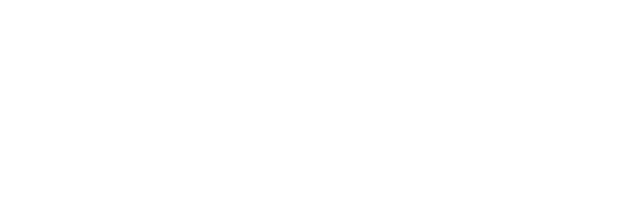
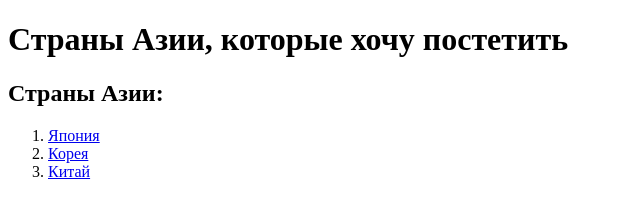
Before and after one commit to Elena753269/task-html, a website: page src/index.html in a window 1280 px wide. Shown: the whole page, without its empty margins (0-640 px from the left). Drawn offline with Linux system fonts and the light colour scheme.

Commit message:
Задание по HTML

```diff
--- a/src/index.html
+++ b/src/index.html
@@ -1,7 +1,33 @@
-<!DOCTYPE html>
+<!doctype html>
 <html lang="en">
     <head>
         <title>HTML</title>
     </head>
-    <body></body>
+    <body>
+        <h1>Страны Азии, которые хочу постетить</h1>
+        <h2>Страны Азии:</h2>
+        <ol>
+            <li>
+                <a
+                    target="_blank"
+                    href="https://ru.ruwiki.ru/wiki/%D0%AF%D0%BF%D0%BE%D0%BD%D0%B8%D1%8F"
+                    >Япония</a
+                >
+            </li>
+            <li>
+                <a
+                    target="_blank"
+                    href="https://ru.ruwiki.ru/wiki/%D0%A0%D0%B5%D1%81%D0%BF%D1%83%D0%B1%D0%BB%D0%B8%D0%BA%D0%B0_%D0%9A%D0%BE%D1%80%D0%B5%D1%8F"
+                    >Корея</a
+                >
+            </li>
+            <li>
+                <a
+                    target="_blank"
+                    href="https://ru.ruwiki.ru/wiki/%D0%9A%D0%B8%D1%82%D0%B0%D0%B9"
+                    >Китай</a
+                >
+            </li>
+        </ol>
+    </body>
 </html>
```
Also changed, not shown: 1 other file.
